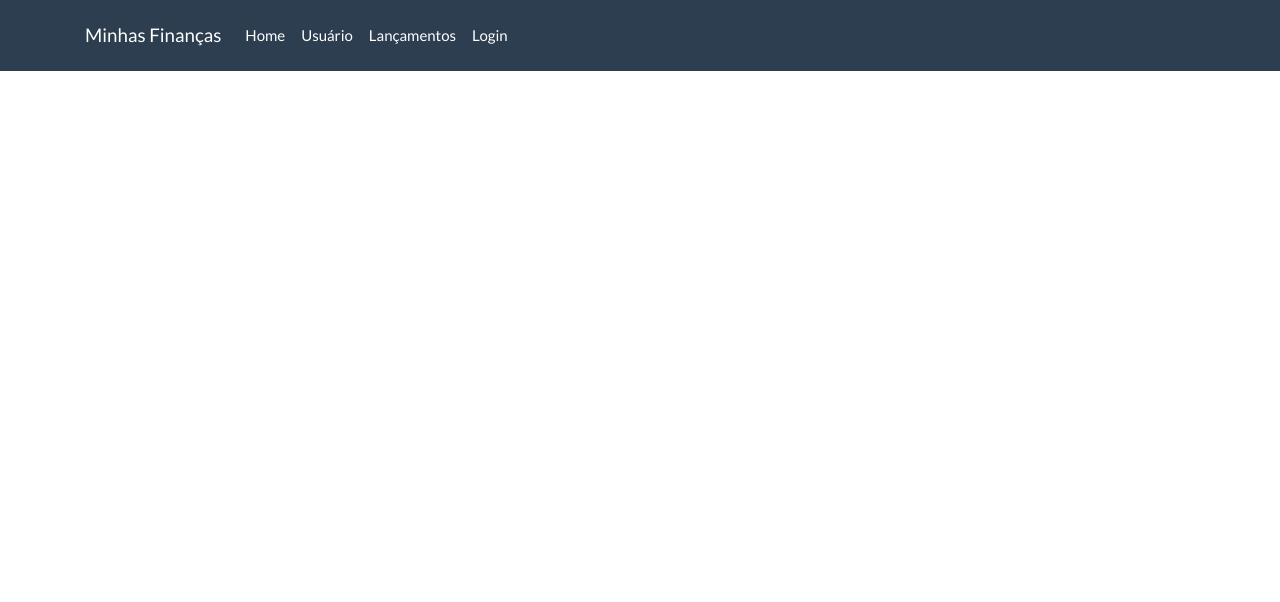
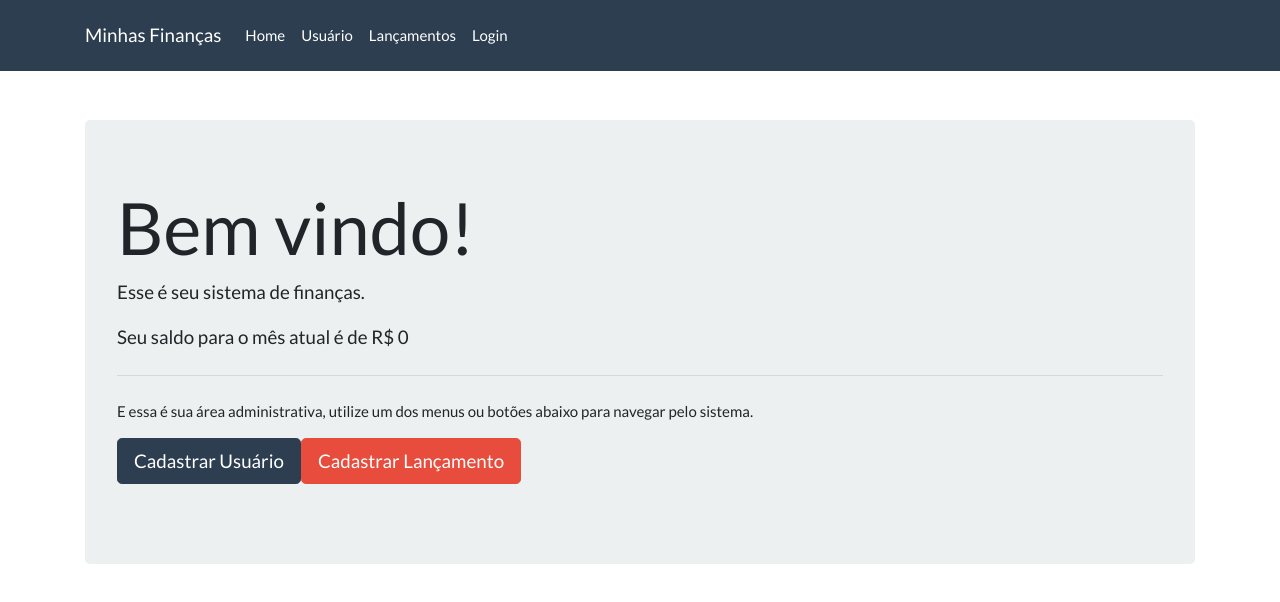
Before and after one commit to gilsonTSC/app-finan-a, a React (Create React App) app: page /#/home in a window 1280 px wide. Shown: the top 602 px of the page. Built offline with nearby package versions, Linux system fonts and the light colour scheme.

Commit message:
Criando a view home

```diff
--- a/src/components/navbar.js
+++ b/src/components/navbar.js
@@ -17,7 +17,7 @@
                 </button>
                 <div className="collapse navbar-collapse" id="navbarResponsive">
                     <ul className="navbar-nav">
-                        <NavbarItem href='#/' label="Home"/>
+                        <NavbarItem href='#/home' label="Home"/>
                         <NavbarItem href='#/cadastro-usuarios' label="Usuário"/>
                         <NavbarItem href='#/' label="Lançamentos"/>
                         <NavbarItem href='#/login' label="Login"/>
--- a/src/main/rotas.js
+++ b/src/main/rotas.js
@@ -1,6 +1,7 @@
 import React from 'react'
 
 import Login from '../views/login'
+import Home from '../views/home'
 import CadastroUsuario from '../views/cadastroUsuario'
 
 import {Route, Switch, HashRouter} from 'react-router-dom'
@@ -9,6 +10,7 @@
     return (
         <HashRouter>
             <Switch>
+                <Route path="/home" component={Home} />
                 <Route path="/login" component={Login} />
                 <Route path="/cadastro-usuarios" component={CadastroUsuario} />
             </Switch>
--- /dev/null
+++ b/src/views/home.js
@@ -0,0 +1,33 @@
+import React from 'react'
+
+class Home extends React.Component {
+
+    state = {
+        saldo: 0
+    }
+    render(){
+        return(
+            <div className="jumbotron">
+                <h1 className="display-3">Bem vindo!</h1>
+                <p className="lead">Esse é seu sistema de finanças.</p>
+                <p className="lead">Seu saldo para o mês atual é de R$ {this.state.saldo}</p>
+                <hr className="my-4"/>
+                <p>E essa é sua área administrativa, utilize um dos menus ou botões abaixo para navegar pelo sistema.</p>
+                <p className="lead">
+                <a className="btn btn-primary btn-lg"
+                    href="#/cadastro-usuarios"
+                    role="button"><i className="fa fa-users"></i>
+                    Cadastrar Usuário
+                </a>
+                <a className="btn btn-danger btn-lg"
+                    href="https://bootswatch.com/flatly/#"
+                    role="button"><i className="fa fa-users"></i>
+                    Cadastrar Lançamento
+                </a>
+                </p>
+            </div>
+        )
+    }
+}
+
+export default Home
```
